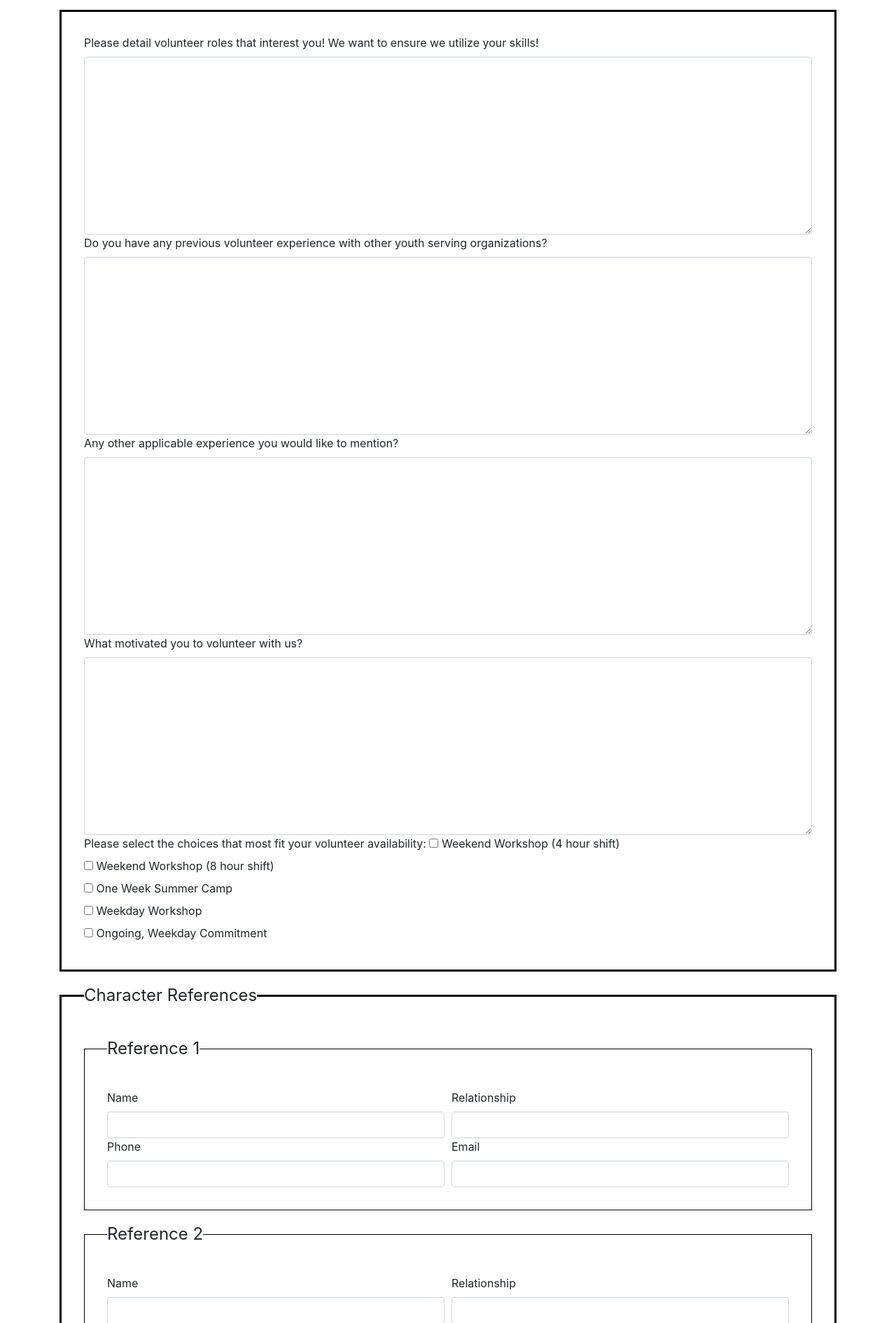
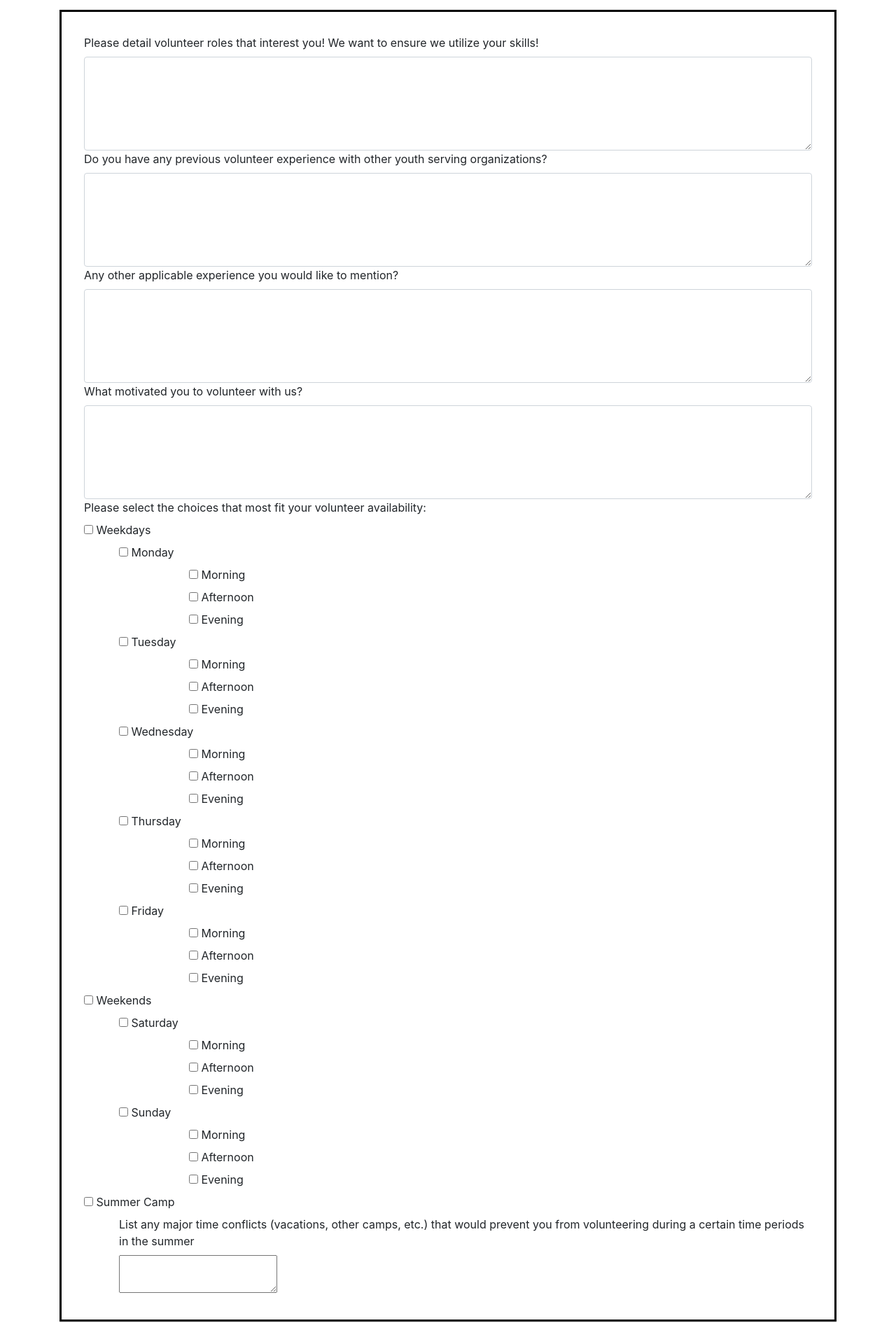
Before and after one commit to dystopiceyre/IT-305-portfolio, a PHP site: page /IDAYDream/contact.html in a window 1280 px wide. Shown: the part 1685-3575 px from the top of the page at 70% size. Run offline with PHP 8.4, Linux system fonts and the light colour scheme.

Commit message:
Added time availability slots. Need to add CSS and JS validation.

```diff
--- a/305/IDAYDream/contact.html
+++ b/305/IDAYDream/contact.html
@@ -12,13 +12,14 @@
     <!-- Bootstrap CSS -->
     <link rel="stylesheet" href="https://stackpath.bootstrapcdn.com/bootstrap/4.3.1/css/bootstrap.min.css" integrity="sha384-ggOyR0iXCbMQv3Xipma34MD+dH/1fQ784/j6cY/iJTQUOhcWr7x9JvoRxT2MZw1T" crossorigin="anonymous">
     <link rel="stylesheet" type="text/css" href="styles/sign-up-form.css">
+    <link href="https://fonts.googleapis.com/css?family=Ropa+Sans&display=swap" rel="stylesheet">
 
     <title>iD.A.Y Dream Volunteer Form</title>
 
 </head>
 <body>
 <div class="container" id="main">
-    <form action="#" id="sign-up">
+    <form action="volunteer-confirmation-page.php" id="sign-up" method="post" name="volunteer-form">
         <!--Intro-->
         <h1>Volunteer Form</h1>
         <div>
@@ -31,27 +32,27 @@
         <fieldset class="form-group" id="contact">
             <!--First Name-->
             <label for="firstName">First name<span class="text-danger required-inputErr">*required</span></label>
-            <input type="text" class="form-control required-input" id="firstName" >
+            <input type="text" class="form-control required-input" name="first-name" id="firstName">
 
 
             <!--Last Name-->
             <label for="lastName">Last name<span class="text-danger required-inputErr">*required</span></label>
-            <input type="text" class="form-control required-input" id="lastName" >
+            <input type="text" class="form-control required-input" name="last-name" id="lastName" >
 
 
             <!--Email-->
             <label for="email">Email address<span class="text-danger required-inputErr">*required</span></label>
-            <input type="text" class="form-control required-input" id="email" pattern="^[A-Z0-9._%+-]+@[A-Z0-9.-]+\.[A-Z]{2,}$" >
+            <input type="text" class="form-control required-input" name="email" id="email">
             <div class="row">
                 <div class="col">
                     <p class="mb-0">Please add me to your mailing list.</p>
                     <div class="form-group form-check mt-0">
                         <label class="form-check-label" for="mail-list-yes">
-                            <input class="form-check-input" type="radio" name="add-to-email" id="mail-list-yes" checked>
+                            <input class="form-check-input" type="radio" name="add-to-email" id="mail-list-yes" value="yes" checked>
                             Yes
                         </label>
                         <label class="form-check-label ml-5" for="mail-list-no">
-                            <input class="form-check-input" type="radio" name="add-to-email" id="mail-list-no">
+                            <input class="form-check-input" type="radio" name="add-to-email" id="mail-list-no" value="no">
                             No, thank you.
                         </label>
                     </div>
@@ -62,26 +63,26 @@
             <span class="err" id="err-phone">
                 Please enter a phone number
             </span>
-            <input type="text" class="form-control required-input" id="phone" pattern="^\D?(\d{3})\D?\D?(\d{3})\D?(\d{4})$">
+            <input type="text" class="form-control required-input" name="phone" id="phone" pattern="^\D?(\d{3})\D?\D?(\d{3})\D?(\d{4})$">
         </fieldset>
 
         <!--New Section for more personal such as address, city, and state-->
         <fieldset class="form-group" id="address">
             <!--Address-->
             <label for="street1">Street address<span class="text-danger required-inputErr">*required</span></label>
-            <input type="text" class="form-control required-input" id="street1" >
+            <input type="text" class="form-control required-input" name="address-street" id="street1" >
 
             <!--Apartment or PO Box Number-->
-            <label for="street2">Apt/PO Box#<span class="text-danger required-inputErr">*required</span></label>
-            <input type="text" class="form-control required-input" id="street2" >
+            <label for="street2">Apt/PO Box#</label>
+            <input type="text" class="form-control" name="apo-po-box" id="street2" >
 
             <!--City-->
             <label for="city">City<span class="text-danger required-inputErr">*required</span></label>
-            <input type="text" class="form-control required-input" id="city" >
+            <input type="text" class="form-control required-input" name="city" id="city" >
 
             <!--Select State with dropdown-->
             <label for="state">State</label>
-            <select class="form-control" id="state">
+            <select class="form-control" name="state" id="state">
                 <option value="select">Select</option>
                 <option value="AL">AL</option><option value="AK">AK</option><option value="AR">AR</option>
                 <option value="AZ">AZ</option><option value="CA">CA</option><option value="CO">CO</option>
@@ -156,13 +157,13 @@
         <fieldset class="form-group">
             <legend>How did you hear about us</legend>
             <div class="form-group">
-                <select class="form-control" id="hearUs">
-                    <option value="none">Select from the following</option>
-                    <option value="word">Word of mouth / Friend / Colleague</option>
-                    <option value="media">Web / Social Media (Facebook, Twitter, Google, iD.A.Y.dream website)</option>
-                    <option value="print">Print (flyer, poster, brochure)</option>
-                    <option value="sponsor">Corporate sponsor</option>
-                    <option value="other">Other</option>
+                <select class="form-control" name="hear-about-us" id="hearUs">
+                    <option class="hear-option" value="none">Select from the following</option>
+                    <option class="hear-option" value="word">Word of mouth / Friend / Colleague</option>
+                    <option class="hear-option" value="media">Web / Social Media (Facebook, Twitter, Google, iD.A.Y.dream website)</option>
+                    <option class="hear-option" value="print">Print (flyer, poster, brochure)</option>
+                    <option class="hear-option" value="sponsor">Corporate sponsor</option>
+                    <option class="hear-option" value="other">Other</option>
                 </select>
                 <textarea class="form-control mt-2" name="other-about-us" id="other-about-us" rows="5"></textarea>
             </div>
@@ -190,42 +191,113 @@
             <div id="exp-available">
                 <!--Text box to enter volunteer roles that interest you-->
                 <label>Please detail volunteer roles that interest you! We want to ensure we utilize your skills!</label>
-                <textarea class="form-control" rows="10" form="sign-up"></textarea>
+                <textarea class="form-control" name="roles" rows="5" form="sign-up"></textarea>
 
                 <!--Text box to enter previous experience that relates to iD.A.Y Dream-->
                 <label>Do you have any previous volunteer experience with other youth serving organizations?</label>
-                <textarea class="form-control" rows="10" form="sign-up"></textarea>
+                <textarea class="form-control" name="prev-experience" rows="5" form="sign-up"></textarea>
 
                 <!--Text box to enter other applicable experience-->
                 <label>Any other applicable experience you would like to mention?</label>
-                <textarea class="form-control" rows="10" form="sign-up"></textarea>
+                <textarea class="form-control" name="applicable-exp" rows="5" form="sign-up"></textarea>
 
                 <!--Text box to enter motivation for volunteering-->
                 <label>What motivated you to volunteer with us?<span class="text-danger required-inputErr">*required</span></label>
-                <textarea class="form-control required-input" rows="10" form="sign-up"></textarea>
+                <textarea class="form-control required-input" name="motivation" rows="5" form="sign-up"></textarea>
 
                 <!--Checkbox list for volunteering availability-->
-                <label>Please select the choices that most fit your volunteer availability:</label>
-                <input type="checkbox" form="sign-up" id="four-hour-shift" value="four-hour-shift" name="availability[]">
-                <label for="four-hour-shift">
-                    Weekend Workshop (4 hour shift)
+                <label>Please select the choices that most fit your volunteer availability:</label><br>
+                <input type="checkbox" form="sign-up" id="weekdays" value="weekdays" name="availability[]">
+                <label for="weekdays">
+                    Weekdays
                 </label><br>
-                <input type="checkbox" form="sign-up" id="eight-hour-shift" value="eight-hour-shift" name="availability[]">
-                <label for="eight-hour-shift">
-                    Weekend Workshop (8 hour shift)
+                <div id="weekday-options" class="day-options">
+                    <input type="checkbox" form="sign-up" id="monday" value="monday" name="availability[]">
+                    <label for="monday">Monday</label><br>
+                    <div id="mon-times" class ="time-options">
+                        <input type="checkbox" id="mon-morn" value="mon-morn " name="availability[]">
+                        <label for="mon-morn">Morning</label><br>
+                        <input type="checkbox" id="mon-aft" value="mon-aft" name="availability[]">
+                        <label for="mon-aft">Afternoon</label><br>
+                        <input type="checkbox" id="mon-eve" value="mon-eve" name="availability[]">
+                        <label for="mon-eve">Evening</label><br>
+                    </div>
+                    <input type="checkbox" form="sign-up" id="tuesday" value="tuesday" name="availability[]">
+                    <label for="tuesday">Tuesday</label><br>
+                    <div id="tues-times" class ="time-options">
+                        <input type="checkbox" id="tues-morn" value="tues-morn " name="availability[]">
+                        <label for="mon-morn">Morning</label><br>
+                        <input type="checkbox" id="tues-aft" value="tues-aft" name="availability[]">
+                        <label for="mon-aft">Afternoon</label><br>
+                        <input type="checkbox" id="tues-eve" value="tues-eve" name="availability[]">
+                        <label for="mon-eve">Evening</label><br>
+                    </div>
+                    <input type="checkbox" form="sign-up" id="wednesday" value="wednesday" name="availability[]">
+                    <label for="wednesday">Wednesday</label><br>
+                    <div id="wed-times" class ="time-options">
+                        <input type="checkbox" id="wed-morn" value="wed-morn " name="availability[]">
+                        <label for="mon-morn">Morning</label><br>
+                        <input type="checkbox" id="wed-aft" value="wed-aft" name="availability[]">
+                        <label for="mon-aft">Afternoon</label><br>
+                        <input type="checkbox" id="wed-eve" value="wed-eve" name="availability[]">
+                        <label for="mon-eve">Evening</label><br>
+                    </div>
+                    <input type="checkbox" form="sign-up" id="thursday" value="thursday" name="availability[]">
+                    <label for="thursday">Thursday</label><br>
+                    <div id="thurs-times" class ="time-options">
+                        <input type="checkbox" id="thurs-morn" value="thurs-morn " name="availability[]">
+                        <label for="mon-morn">Morning</label><br>
+                        <input type="checkbox" id="thurs-aft" value="thurs-aft" name="availability[]">
+                        <label for="mon-aft">Afternoon</label><br>
+                        <input type="checkbox" id="thurs-eve" value="thurs-eve" name="availability[]">
+                        <label for="mon-eve">Evening</label><br>
+                    </div>
+                    <input type="checkbox" form="sign-up" id="friday" value="friday" name="availability[]">
+                    <label for="friday">Friday</label>
+                    <div id="fri-times" class ="time-options">
+                        <input type="checkbox" id="fri-morn" value="fri-morn " name="availability[]">
+                        <label for="mon-morn">Morning</label><br>
+                        <input type="checkbox" id="fri-aft" value="fri-aft" name="availability[]">
+                        <label for="mon-aft">Afternoon</label><br>
+                        <input type="checkbox" id="fri-eve" value="fri-eve" name="availability[]">
+                        <label for="mon-eve">Evening</label><br>
+                    </div>
+                </div>
+                <input type="checkbox" form="sign-up" id="weekends" value="weekends" name="availability[]">
+                <label for="weekends">
+                    Weekends
                 </label><br>
-                <input type="checkbox" form="sign-up" id="summer-camp" value="summer-camp" name="availability[]">
-                <label for="summer-camp">
-                    One Week Summer Camp
+                <div id="weekend-options" class="day-options">
+                    <input type="checkbox" form="sign-up" id="saturday" value="saturday" name="availability[]">
+                    <label for="saturday">Saturday</label><br>
+                    <div id="sat-times" class ="time-options">
+                        <input type="checkbox" id="sat-morn" value="sat-morn " name="availability[]">
+                        <label for="mon-morn">Morning</label><br>
+                        <input type="checkbox" id="sat-aft" value="sat-aft" name="availability[]">
+                        <label for="mon-aft">Afternoon</label><br>
+                        <input type="checkbox" id="sat-eve" value="sat-eve" name="availability[]">
+                        <label for="mon-eve">Evening</label><br>
+                    </div>
+                    <input type="checkbox" form="sign-up" id="sunday" value="sunday" name="availability[]">
+                    <label for="sunday">Sunday</label><br>
+                    <div id="sun-times" class ="time-options">
+                        <input type="checkbox" id="sun-morn" value="sun-morn " name="availability[]">
+                        <label for="mon-morn">Morning</label><br>
+                        <input type="checkbox" id="sun-aft" value="sun-aft" name="availability[]">
+                        <label for="mon-aft">Afternoon</label><br>
+                        <input type="checkbox" id="sun-eve" value="sun-eve" name="availability[]">
+                        <label for="mon-eve">Evening</label><br>
+                    </div>
+                </div>
+                <input type="checkbox" form="sign-up" id="camp" value="summer-camp" name="availability[]">
+                <label for="camp">
+                    Summer Camp
                 </label><br>
-                <input type="checkbox" form="sign-up" id="weekday" value="weekday" name="availability[]">
-                <label for="weekday">
-                    Weekday Workshop
-                </label><br>
-                <input type="checkbox" form="sign-up" id="ongoing" value="ongoing" name="availability[]">
-                <label for="ongoing">
-                    Ongoing, Weekday Commitment
-                </label>
+                <div id="summer-text" class="day-options">
+                    <label for="summer-avail">List any major time conflicts (vacations, other camps, etc.) that would
+                    prevent you from volunteering during a certain time periods in the summer</label>
+                    <textarea id="summer-avail"></textarea>
+                </div>
             </div>
         </fieldset>
 
@@ -314,21 +386,26 @@
                 <input type="checkbox" class="custom-control-input" id="switch1" name="agreement-switch">
                 <label class="custom-control-label" for="switch1">Agree</label>
             </div>
+            <span class="err" id="err-agree">Because of our values as an organization and out of the safety of the youth
+            we serve it is a requirement that a background check must be submitted.
+            You have chosen to decline. Thank you for your consideration in volunteering
+            with iD.A.Y. dream, at this time we are unable to move forward with your submission.
+            Please visit us again!</span>
         </fieldset>
 
         <!--Signature Section-->
         <fieldset class="form-group" id="signature-form">
             <legend >Agreement Signature</legend>
             <label for="signature">Signature</label>
-            <input type="text" class="form-control" id="signature">
+            <input type="text" class="form-control" name="signature" id="signature">
             <label for="date">Date</label>
-            <input type="date" class="form-control" id="date">
+            <input type="date" class="form-control" name="date" id="date">
         </fieldset>
         <br>
         <!--Submit button-->
         <div class="row ">
             <div class="col text-center">
-                <button type="submit" class="btn btn-primary">Submit</button>
+                <button id="submit" class="btn btn-primary">Submit</button>
             </div>
         </div>
     </form>
--- a/305/IDAYDream/styles/sign-up-form.css
+++ b/305/IDAYDream/styles/sign-up-form.css
@@ -6,11 +6,20 @@
  */
 
 fieldset.innerFieldset{
-    border: 1px solid black;
+    border: none;
 }
 
 body {
     margin: 3em;
+}
+
+.day-options {
+    margin-left: 50px;
+}
+
+.err {
+    color: darkred;
+    display: none;
 }
 
 fieldset {
@@ -18,12 +27,11 @@
     padding: 2em;
 }
 
-.err {
-    color: darkred;
-    display: none;
-}
-
 legend
 {
     width: auto;
 }
+
+.time-options {
+    margin-left: 100px;
+}
```
Also changed, not shown: other parts of 305/IDAYDream/contact.html (+15 -14 lines), 305/IDAYDream/volunteer-confirmation-page.php (added, +48 -0 lines), 305/IDAYDream/volunteer-form-JS.js (+29 -6 lines).
